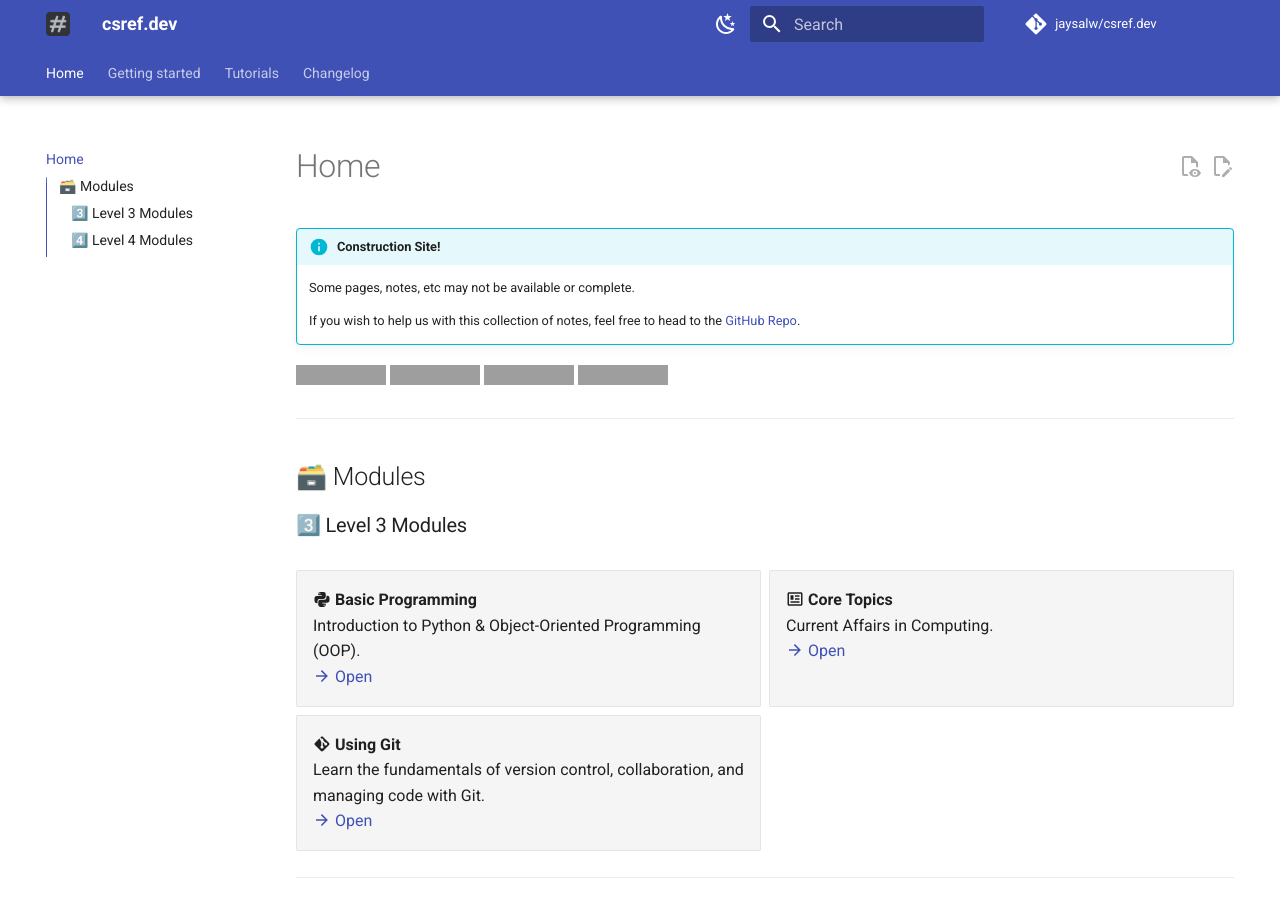
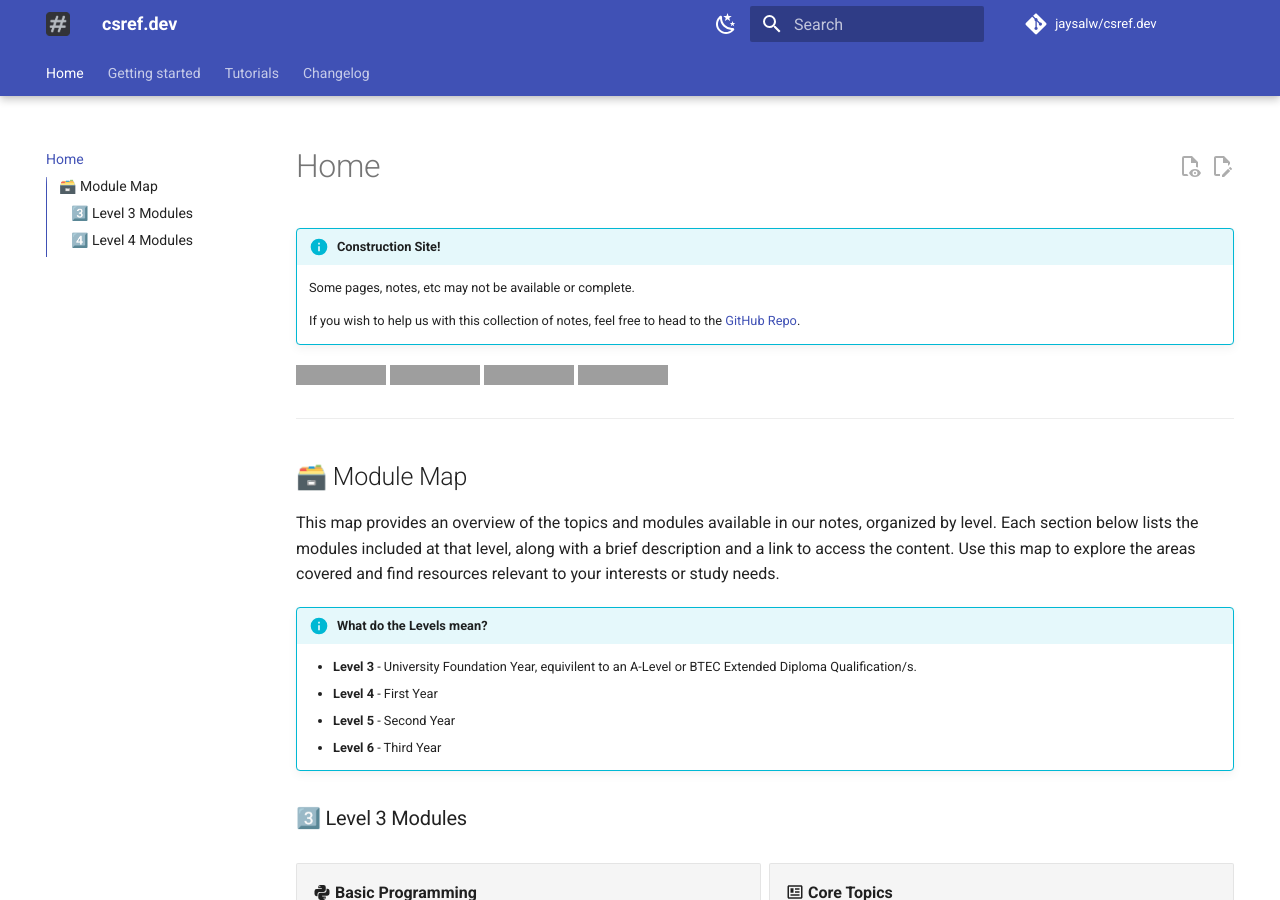
Before and after one commit to jaysalw/csref.dev, an MkDocs documentation site: the page built from docs/index.md, in a window 1280 px wide and 900 px high, cut to the strip 0-900 px from the top of the window. Built offline with MkDocs 1.6.1 and Material for MkDocs 9.7.7, drawn with Linux system fonts in a browser that asks for light colours; comment, search, counter and statistics services are not loaded; grey boxes are pictures that could not be loaded.

Commit message:
fix: update module section title and add descriptions for levels

```diff
--- a/docs/index.md
+++ b/docs/index.md
@@ -16,7 +16,14 @@ hide:
 
 ---
 
-## 🗃️ Modules
+## 🗃️ Module Map
+This map provides an overview of the topics and modules available in our notes, organized by level. Each section below lists the modules included at that level, along with a brief description and a link to access the content. Use this map to explore the areas covered and find resources relevant to your interests or study needs.
+
+!!! info "What do the Levels mean?"
+    - **Level 3** - University Foundation Year, equivilent to an A-Level or BTEC Extended Diploma Qualification/s.
+    - **Level 4** - First Year
+    - **Level 5** - Second Year
+    - **Level 6** - Third Year
 
 ### 3️⃣ Level 3 Modules
 <div class="grid cards" markdown>
```
